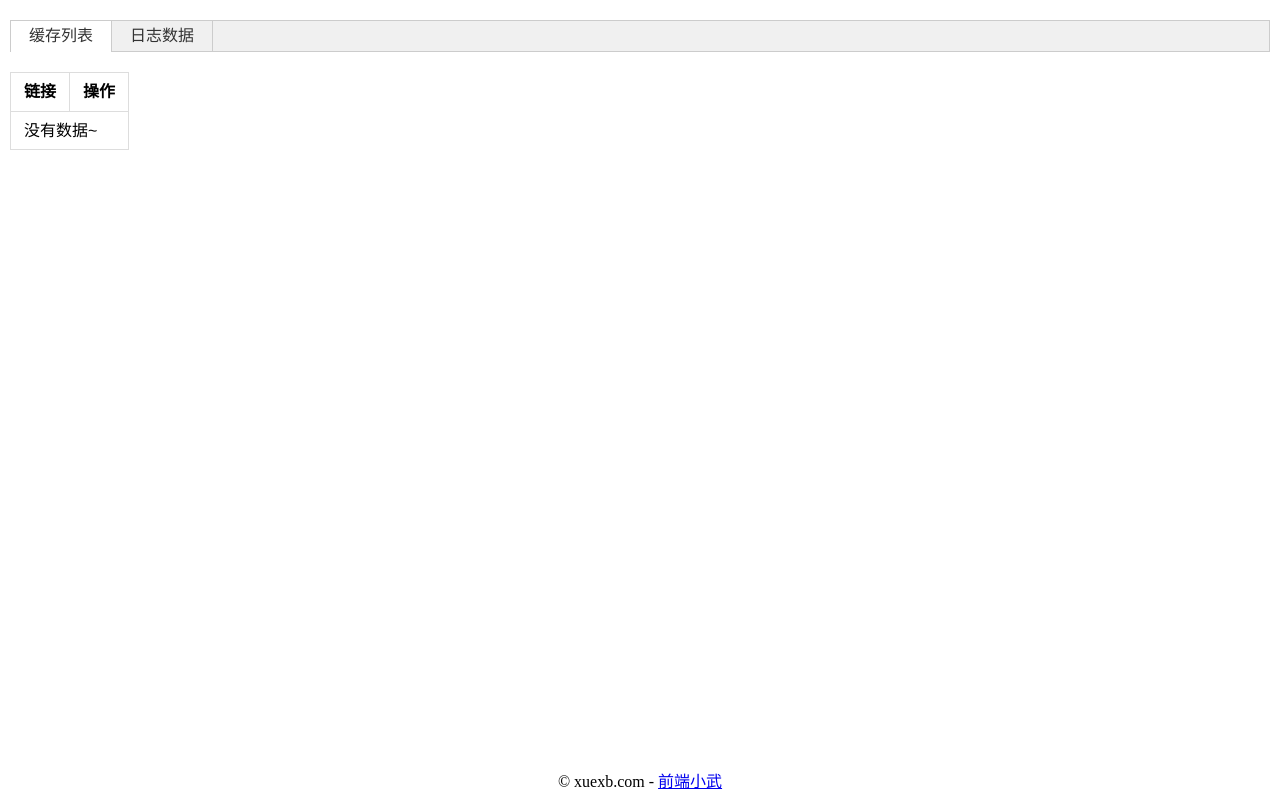
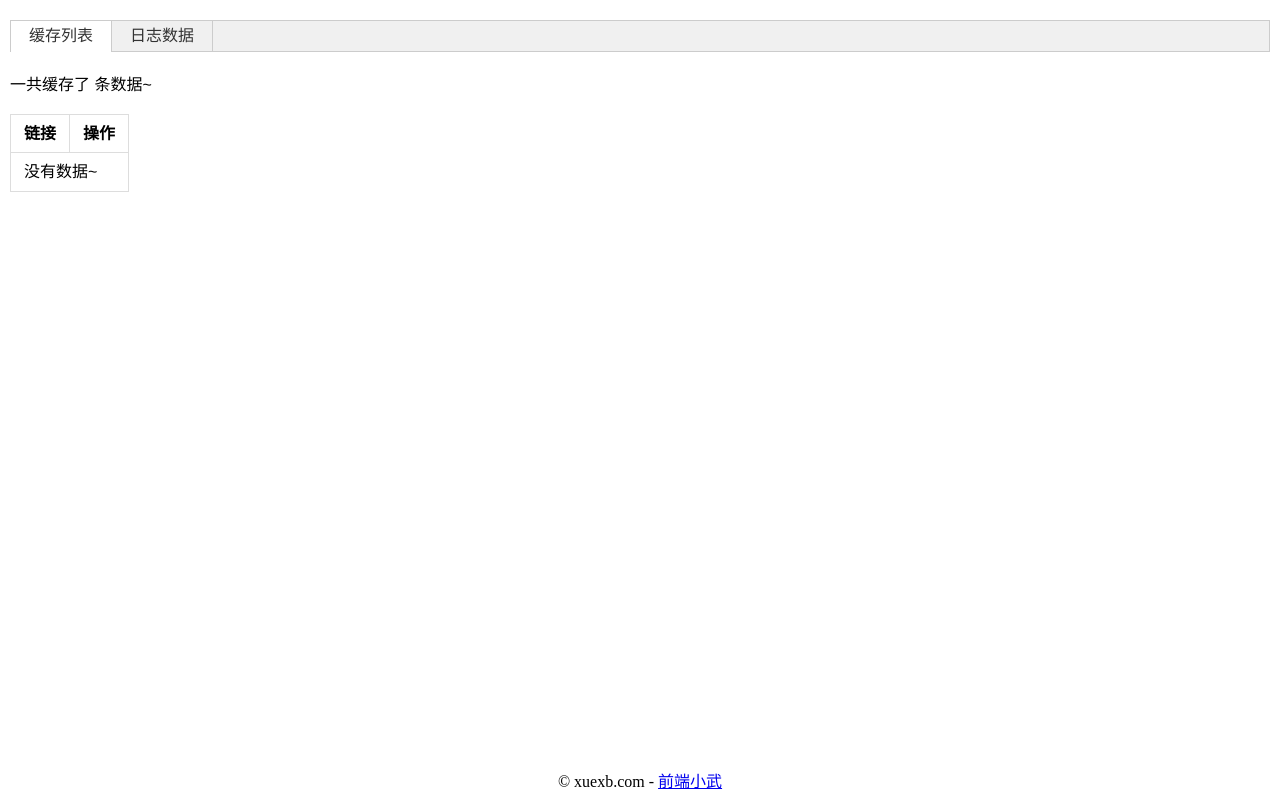
Before and after one commit to xuexb/cache.xuexb.com, a website: page view/home/index_index.html in a window 1280 px wide. Drawn offline with nearby package versions, Linux system fonts and the light colour scheme; files that its build step writes are made by us from their sources; files whose address does not match are found by name.

Commit message:
添加个数

```diff
--- a/view/home/index_index.html
+++ b/view/home/index_index.html
@@ -32,6 +32,7 @@
 </div>
 
 <div class="markdown-body">
+    <p>一共缓存了 {{ list.length }} 条数据~</p>
     <table id="list">
         <thead>
             <tr>
```
